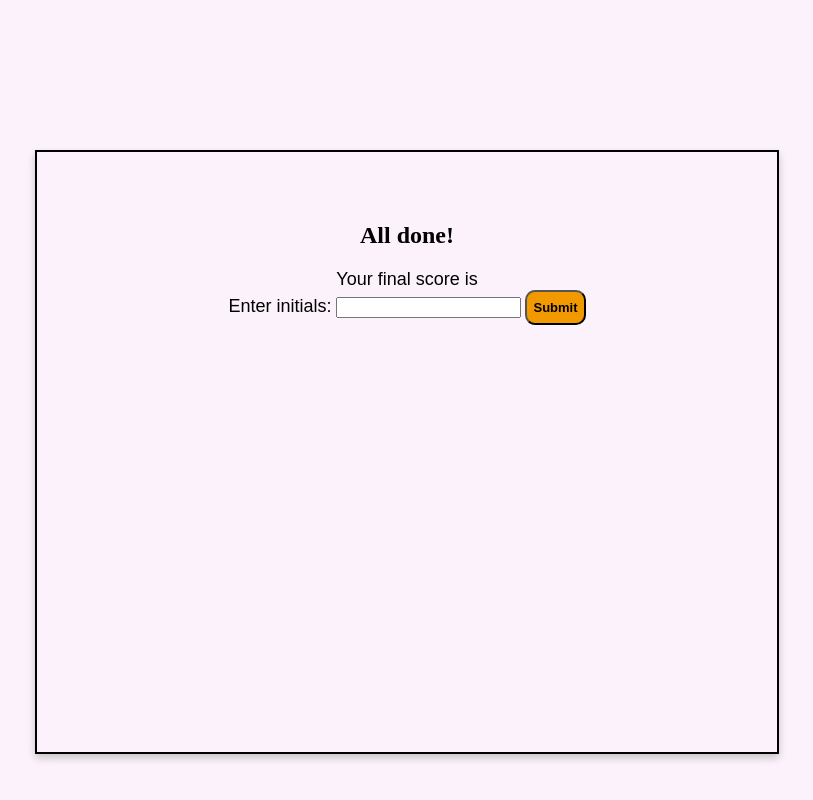
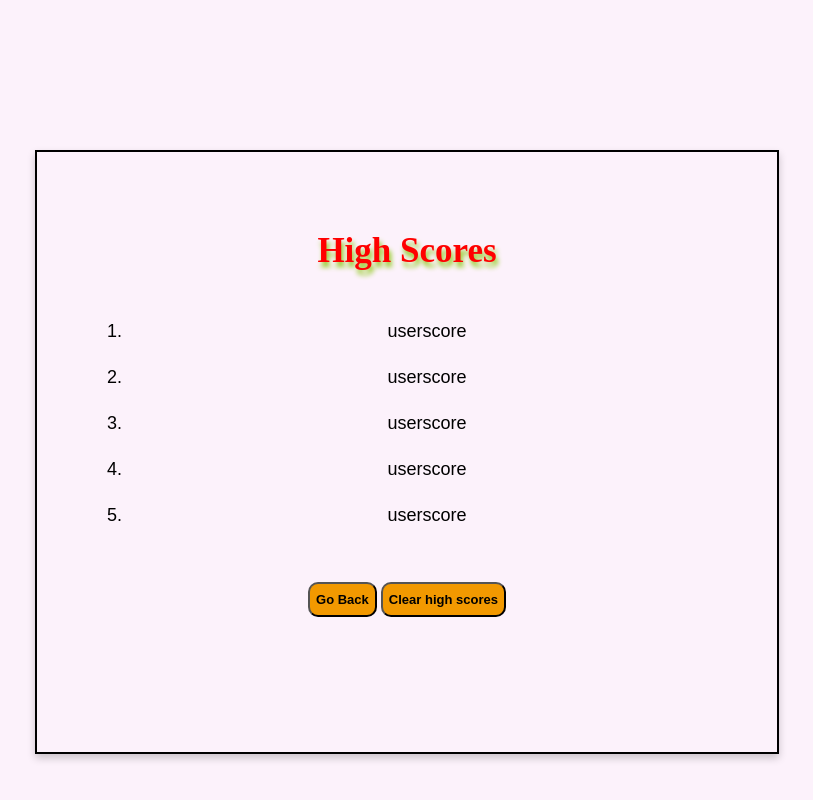
Before and after one commit to ahhyaya/Code-Quiz, a plain HTML site: page index.html in a window 1280 px wide. Shown: the whole page, without its empty margins (233-1046 px from the left). Drawn offline with Linux system fonts and the light colour scheme.

Commit message:
adjust high score font and layout

```diff
--- a/assets/css/style.css
+++ b/assets/css/style.css
@@ -51,3 +51,20 @@ body {
     font-family: Arial, Helvetica, sans-serif;
     font-weight: none;
   }
+
+  .userScores {
+    margin-top: 25px;
+    font-size: 18px;
+    font-family: Arial, Helvetica, sans-serif;
+  }
+
+  .highScore {
+    color: red;
+    text-shadow: 2px 5px 5px #90c91d;
+    margin-bottom: 50px;
+    font-size: 35px;
+  }
+
+  .highScoreOptions {
+    margin-top: 40px;
+  }
--- a/index.html
+++ b/index.html
@@ -59,7 +59,7 @@
         </div>
 
         <!-- after quiz -->
-        <!-- <div class = hidden> -->
+        <div class = hidden>
             <!-- h2 for "All done"  ID quziComplete -->
             <h2 class = "alldone">All done!</h2>
             <!-- textarea to show final score and input initials ID quziComplete-->
@@ -73,7 +73,7 @@
 
 
         <!-- high score -->
-        <div class = hidden>
+        <!-- <div class = hidden> -->
             <!-- h2 "High score" -->
             <h2 class="highScore">High Scores</h2>
             <!-- score ares -->
@@ -86,8 +86,8 @@
             </ol>
 
             <!-- two button for goback and clear score -->
-            <button>Go Back</button>
-            <button>Clear high scores</button>
+            <button class = "highScoreOptions">Go Back</button>
+            <button class = "highScoreOptions">Clear high scores</button>
         </div>
 
     </body>
```
